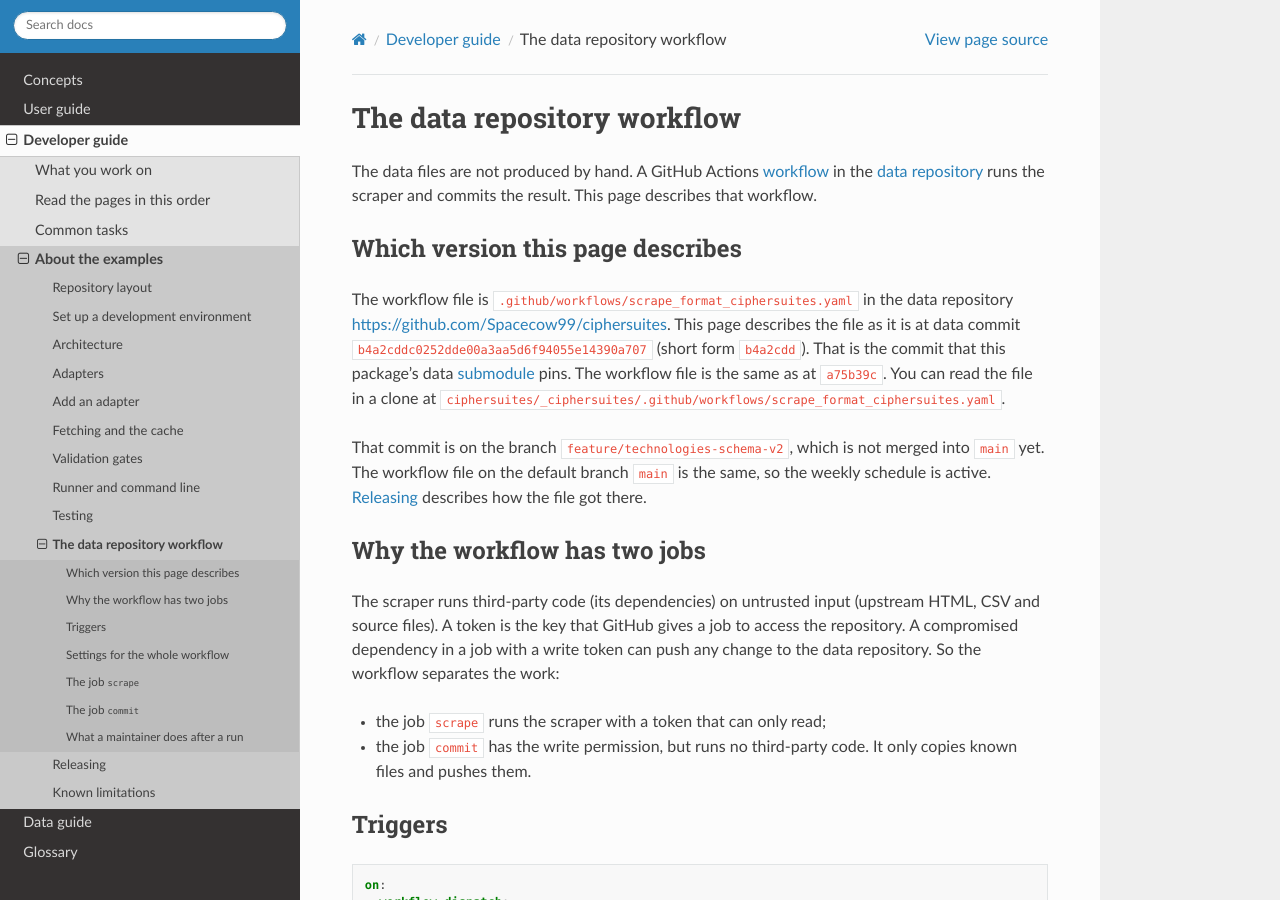
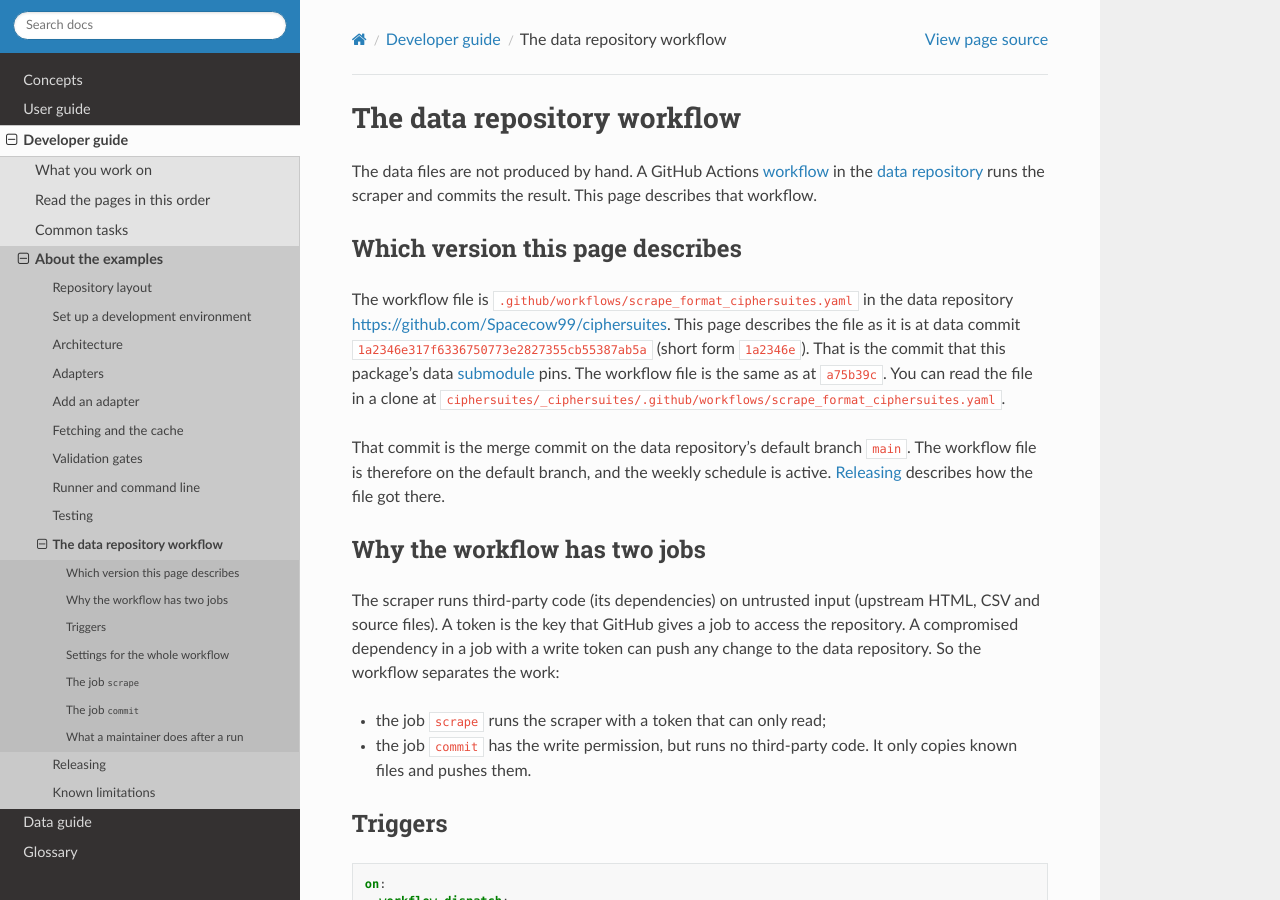
Before and after one commit to Spacecow99/python-ciphersuites, a Sphinx documentation site: the page built from docs/source/developer/data-repo-workflow.md, in a window 1280 px wide and 900 px high. Built offline with Sphinx 7.4.7 and the Read the Docs theme 3.1.0, drawn with Linux system fonts in a browser that asks for light colours.

Commit message:
chore: pin the merged data commit (#29)
Co-Authored-By: Claude Sonnet 5.5 <noreply@anthropic.com>
Claude-Session: https://claude.ai/code/session_019XoRkDx43adV42ixnb7eDY

```diff
--- a/docs/source/developer/data-repo-workflow.md
+++ b/docs/source/developer/data-repo-workflow.md
@@ -10,15 +10,15 @@ The workflow file is
 `.github/workflows/scrape_format_ciphersuites.yaml` in the data
 repository <https://github.com/Spacecow99/ciphersuites>. This page
 describes the file as it is at data commit
-`b4a2cddc0252dde00a3aa5d6f94055e14390a707` (short form `b4a2cdd`). That
+`1a2346e317f6336750773e2827355cb55387ab5a` (short form `1a2346e`). That
 is the commit that this package's data {term}`submodule` pins. The
 workflow file is the same as at `a75b39c`. You can
 read the file in a clone at
 `ciphersuites/_ciphersuites/.github/workflows/scrape_format_ciphersuites.yaml`.
 
-That commit is on the branch `feature/technologies-schema-v2`, which is
-not merged into `main` yet. The workflow file on the default branch
-`main` is the same, so the weekly schedule is active. [Releasing](releasing.md) describes how the file got
+That commit is the merge commit on the data repository's default branch
+`main`. The workflow file is therefore on the default branch, and the
+weekly schedule is active. [Releasing](releasing.md) describes how the file got
 there.
 
 ## Why the workflow has two jobs
```
Also changed, not shown: docs/source/data/files.md (+1 -1 lines), docs/source/data/index.md (+3 -3 lines), docs/source/data/stability-and-versioning.md (+1 -1 lines), docs/source/data/technologies-and-vulnerabilities.md (+2 -2 lines), 1 other file.
